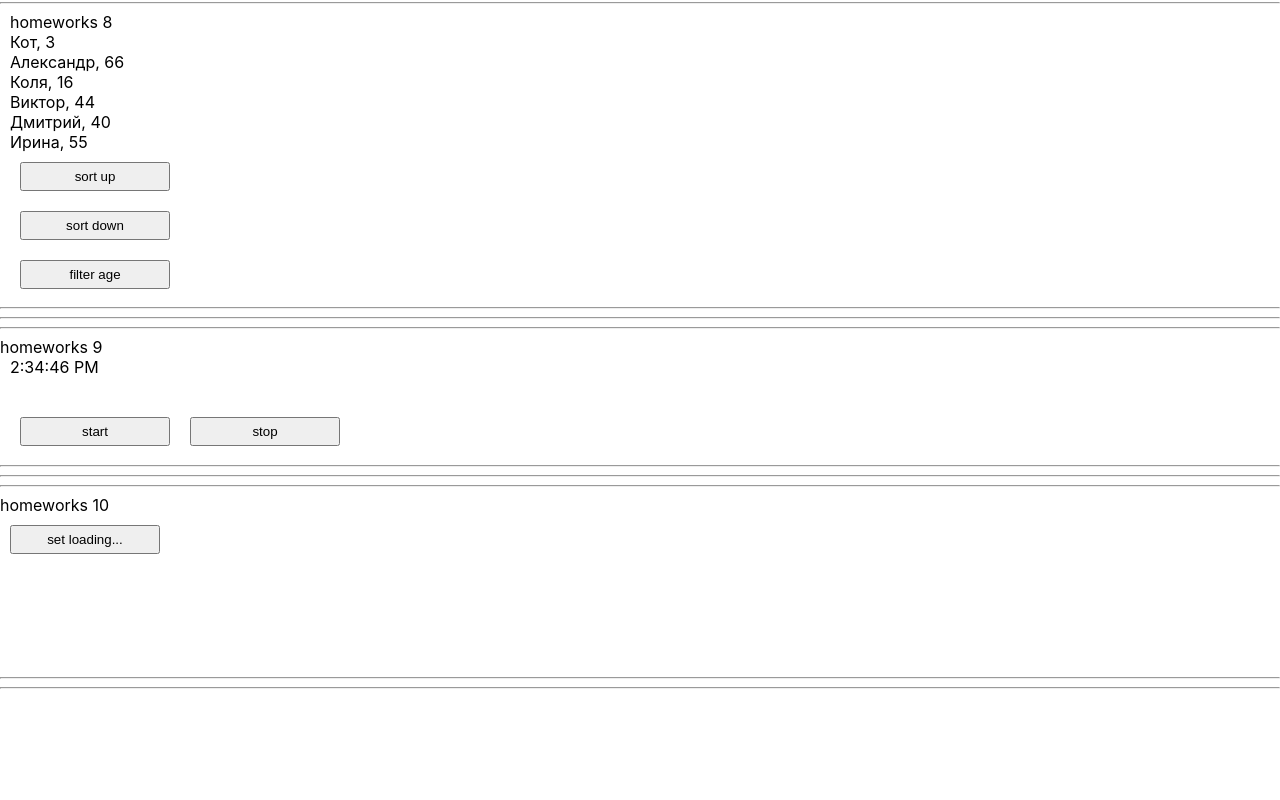
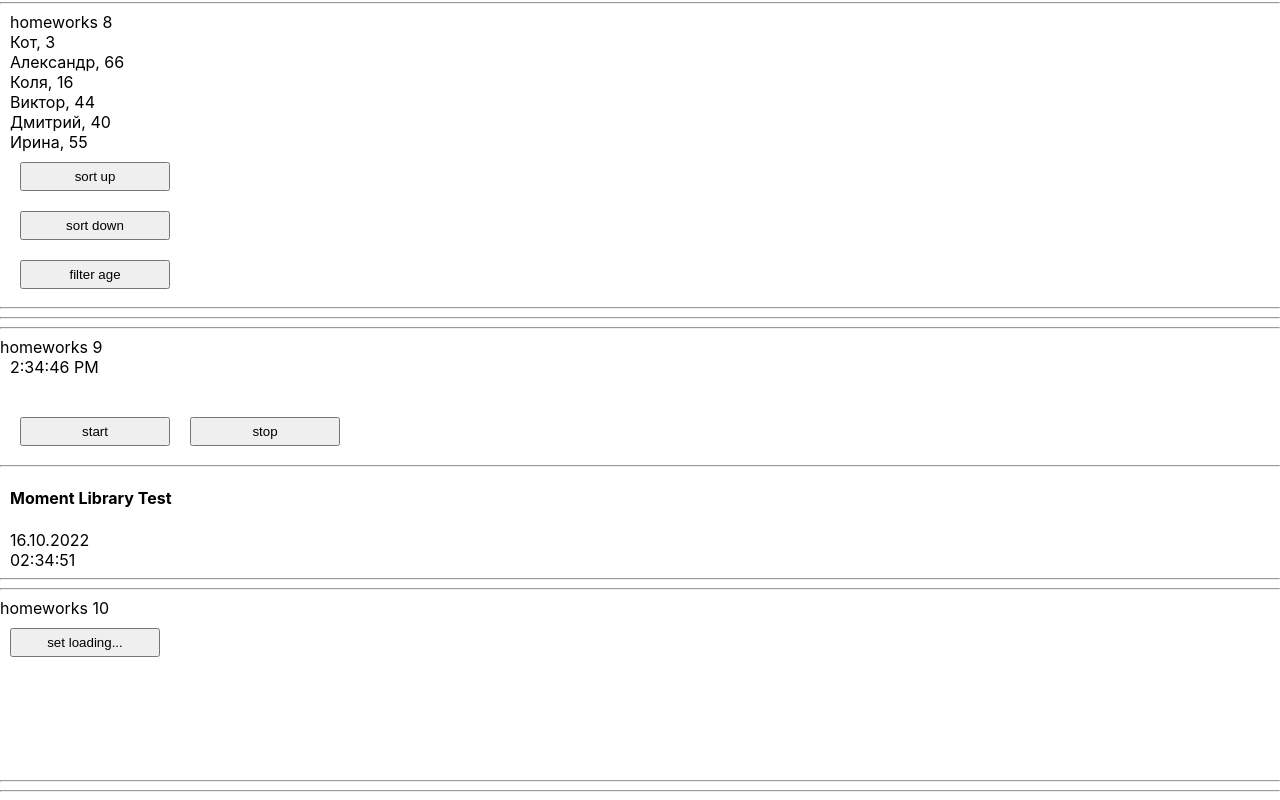
Before and after one commit to Crash2022/Samurai-Homeworks, a React (Create React App) app: page /#/pre-junior in a window 1280 px wide. Shown: the part 1563-2363 px from the top of the page. Before the commit the page ends 2260 px from the top, so only its background shows below. Built offline with nearby package versions, Linux system fonts and the light colour scheme.

Commit message:
show alt clock

```diff
--- a/src/p2-homeworks/h9/AlternativeClock.tsx
+++ b/src/p2-homeworks/h9/AlternativeClock.tsx
@@ -10,7 +10,7 @@ function AlternativeClock() {
     useEffect(()=> {
         setInterval(()=> {
             setDate(moment());
-            console.log('123')
+            console.log('interval in moment library')
         }, 1000)
 
         return () => {
--- a/src/p2-homeworks/h9/HW9.tsx
+++ b/src/p2-homeworks/h9/HW9.tsx
@@ -4,7 +4,7 @@ import AlternativeClock from "./AlternativeClock";
 
 function HW9() {
 
-    const show = false;
+    const show = true;
 
     return (
         <div>
```
